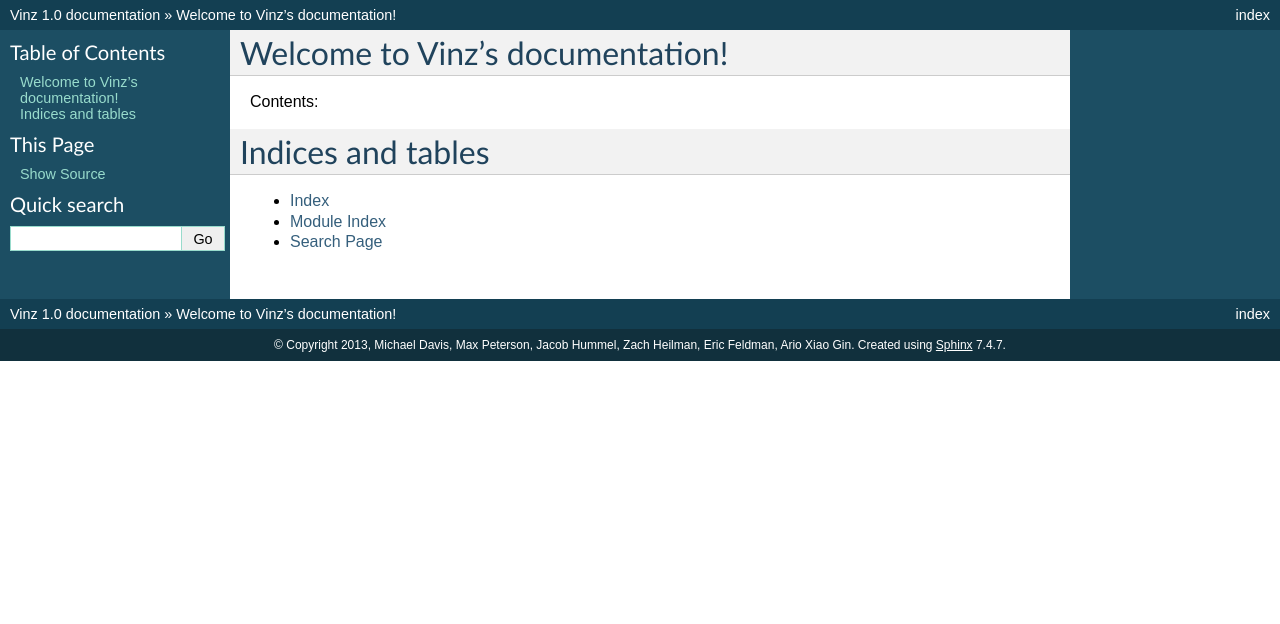
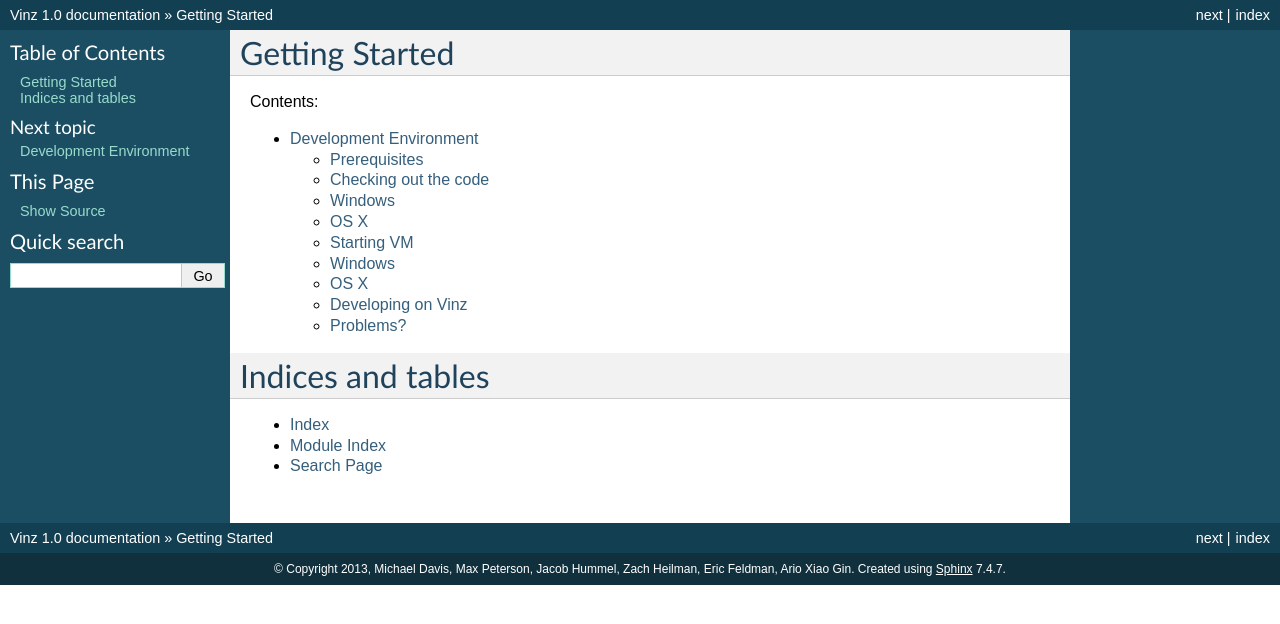
Before and after one commit to mpdavis/vinz, a Sphinx documentation site: the page built from docs/index.rst, in a window 1280 px wide. Shown: the top 624 px of the page. Built offline with Sphinx 7.4.7, drawn with Linux system fonts in a browser that asks for light colours; some of the changed lines change nothing that is shown.

Commit message:
adding dev environment stuff to docs

```diff
--- /dev/null
+++ b/docs/devenv.rst
@@ -0,0 +1,73 @@
+.. _development-environment:
+
+Development Environment
+=======================
+
+Let's get everything set up.
+
+Prerequisites
+-------------
+
+You need to take care of a couple of things before getting started.
+
+* Install Vagrant_
+* Install VirutalBox_
+* Install Git_
+* Setup GitHub_
+
+Checking out the code
+---------------------
+
+We need to check out the code and get it on your machine locally.  Make sure you keep track of where you check out the code so that you can make changes to it.
+
+Windows
+-------
+
+If you are on Windows, I would recommend [GitHub for Windows](http://windows.github.com/)
+
+OS X
+----
+::
+
+    git clone git@github.com:mpdavis/vinz.git
+
+Starting VM
+-----------
+
+Our dev environment takes place inside of a VM thanks to Vagrant.  You don't have to pay much attention to this, because the code on your system is automatically synced to the right place in the VM.  However, you do need to get the VM up and going before working.
+
+The first thing we need to do is pull down the base box image to your machine.  This is a VM image that vagrant can use in order to make VMs from.::
+
+    vagrant box add base http://files.vagrantup.com/precise64.box
+
+Windows
+-------
+
+On Windows, simply double-click `run_vagrant.bat`
+
+This will take about a minute and a half depending on your machine and network connection.  This creates the VM and installs everything needed in order to get it in a state that lets it run our code.
+
+OS X
+----
+::
+
+    .run_vagrant.sh
+
+Developing on Vinz
+------------------
+
+At this point, the VM should be up and running.  It already has a private network connection to your machine. You can see our application in a browser by going to `http://10.13.37.2`
+The dev console will begin spitting out information related to the requests coming in.
+
+If you edit the source code on the host machine, you can reload the webpage and see your changes.
+
+Problems?
+---------
+
+This is simply written from memory.  When (not if) you run into problems, let Michael know and he will update the README.
+
+
+.. _Vagrant: http://vagrantup.com
+.. _VirutalBox: https://www.virtualbox.org/wiki/Downloads
+.. _Git: http://git-scm.com/downloads
+.. _GitHub: https://help.github.com/articles/set-up-git
--- a/docs/index.rst
+++ b/docs/index.rst
@@ -3,14 +3,18 @@
    You can adapt this file completely to your liking, but it should at least
    contain the root `toctree` directive.
 
-Welcome to Vinz's documentation!
-================================
+Getting Started
+===============
 
 Contents:
 
 .. toctree::
    :maxdepth: 2
 
+.. toctree::
+   :maxdepth: 2
+
+   devenv
 
 
 Indices and tables
```
Also changed, not shown: 9 other files.
